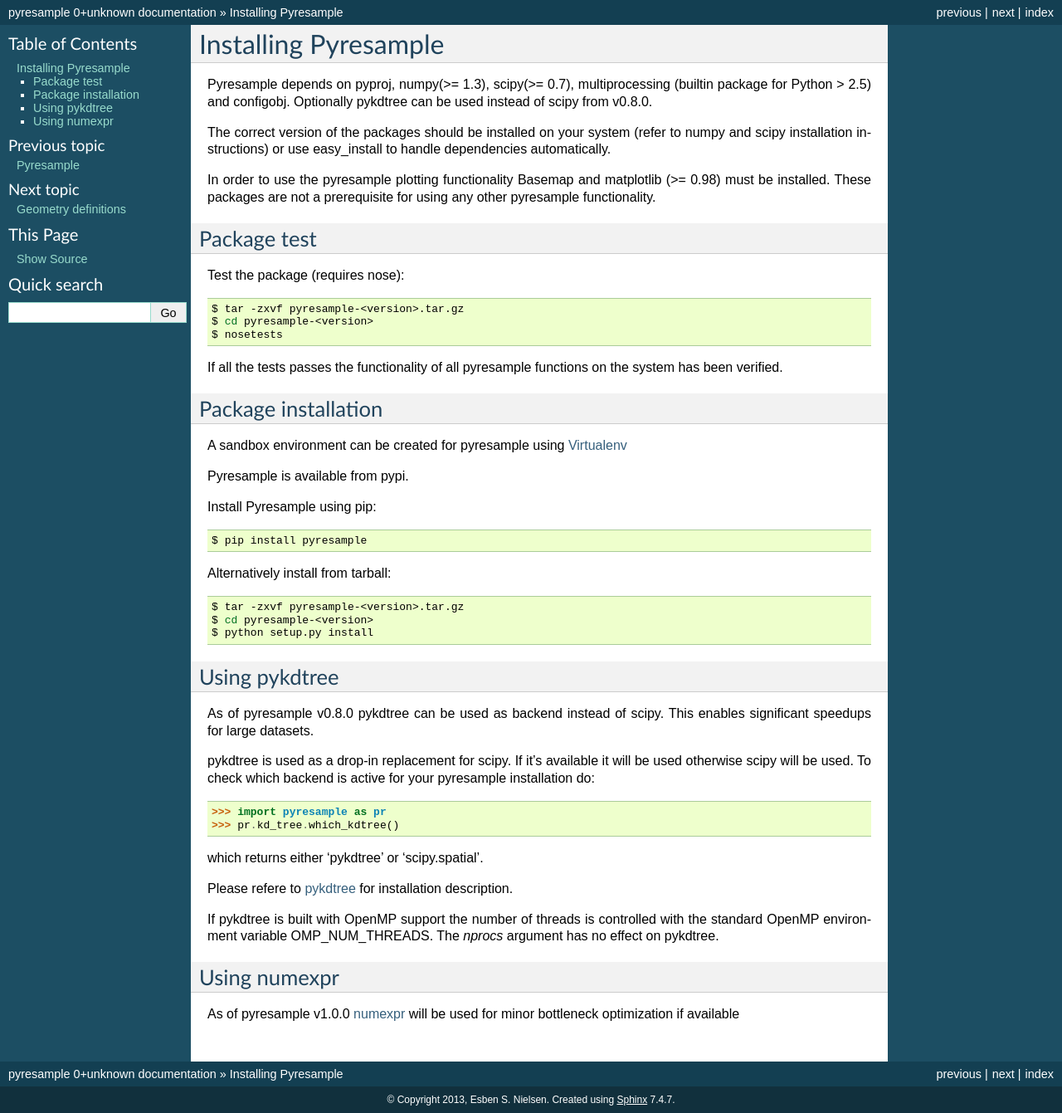
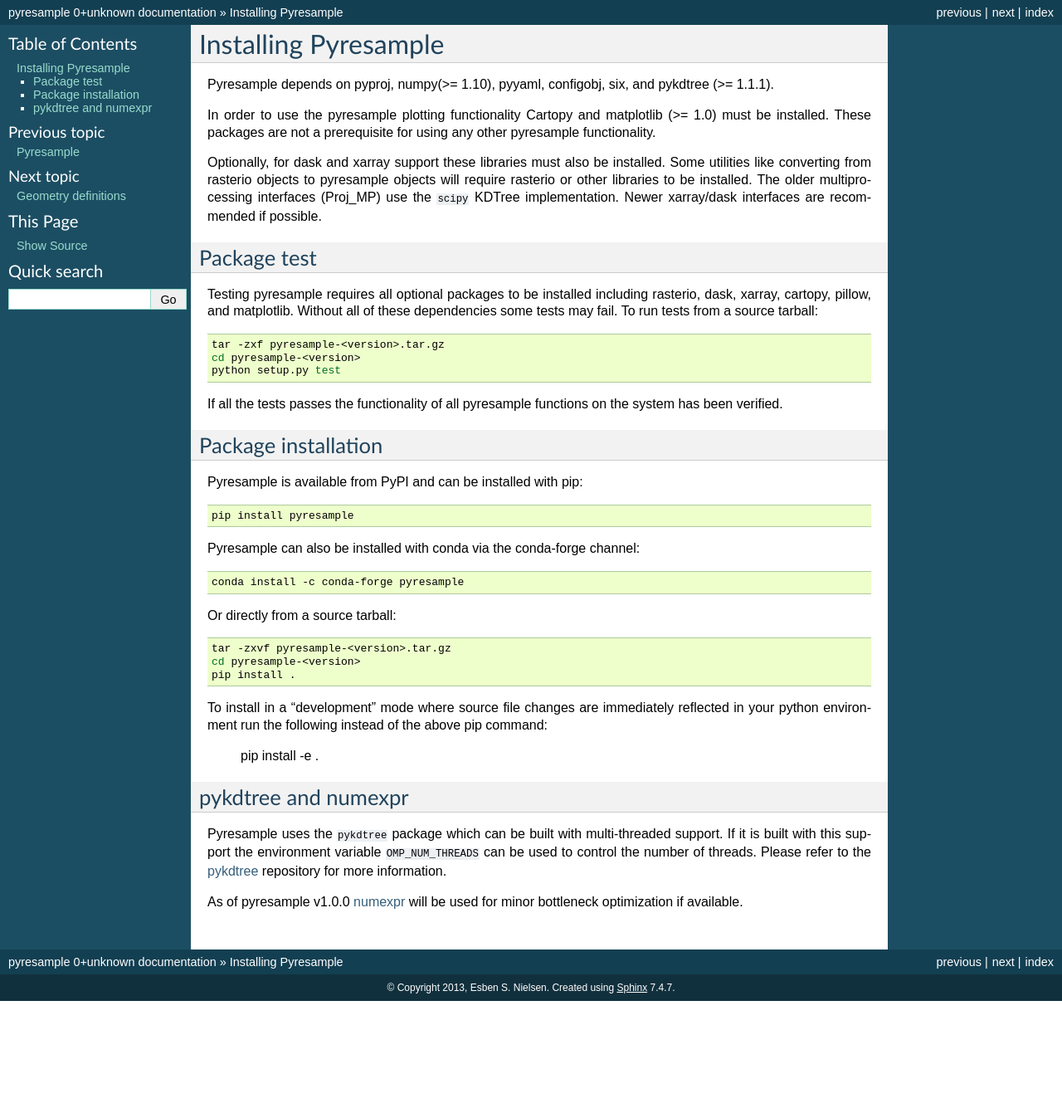
Before and after one commit to pytroll/pyresample, a Sphinx documentation site: the page built from docs/source/installation.rst, in a window 1280 px wide. Shown: the whole page at 83% size. Built offline with Sphinx 7.4.7, drawn with Linux system fonts in a browser that asks for light colours; after the commit the page ends 1206 px from its top, so only the background shows below that.

Commit message:
Update installation instructions to match current best practices

```diff
--- a/docs/source/conf.py
+++ b/docs/source/conf.py
@@ -37,8 +37,7 @@
 
 # If we are on read the docs then just mock external packages
 if os.environ.get("READTHEDOCS") == "True":
-    MOCK_MODULES = ['numpy', 'pykdtree', 'configobj', 'pyproj',
-                    'scipy', 'scipy.spatial', 'pyresample.ewa']
+    MOCK_MODULES = ['numpy', 'pykdtree', 'configobj', 'pyproj', 'pyresample.ewa']
     for mod_name in MOCK_MODULES:
         sys.modules[mod_name] = Mock()
 
--- a/docs/source/installation.rst
+++ b/docs/source/installation.rst
@@ -1,69 +1,73 @@
 Installing Pyresample
 =====================
-Pyresample depends on pyproj, numpy(>= 1.3), scipy(>= 0.7), multiprocessing
-(builtin package for Python > 2.5) and configobj. Optionally pykdtree can be used instead of scipy from v0.8.0.
 
-The correct version of the packages should be installed on your system
-(refer to numpy and scipy installation instructions) or use easy_install to handle dependencies automatically.
+Pyresample depends on pyproj, numpy(>= 1.10), pyyaml, configobj, six, and pykdtree (>= 1.1.1).
 
-In order to use the pyresample plotting functionality Basemap and matplotlib (>= 0.98) must be installed.
+In order to use the pyresample plotting functionality Cartopy and matplotlib (>= 1.0) must be installed.
 These packages are not a prerequisite for using any other pyresample functionality.
+
+Optionally, for dask and xarray support these libraries must also be installed.
+Some utilities like converting from rasterio objects to pyresample objects
+will require rasterio or other libraries to be installed. The older
+multiprocessing interfaces (Proj_MP) use the ``scipy`` KDTree implementation.
+Newer xarray/dask interfaces are recommended if possible.
 
 Package test
 ************
-Test the package (requires nose):
+
+Testing pyresample requires all optional packages to be installed including
+rasterio, dask, xarray, cartopy, pillow, and matplotlib. Without all of these
+dependencies some tests may fail.
+To run tests from a source tarball:
 
 .. code-block:: bash
 
-	$ tar -zxvf pyresample-<version>.tar.gz
-	$ cd pyresample-<version>
-	$ nosetests
+    tar -zxf pyresample-<version>.tar.gz
+    cd pyresample-<version>
+    python setup.py test
 
 If all the tests passes the functionality of all pyresample functions on the system has been verified.
 
 Package installation
 ********************
-A sandbox environment can be created for pyresample using `Virtualenv <http://pypi.python.org/pypi/virtualenv>`_
 
-Pyresample is available from pypi.
-
-Install Pyresample using pip:
+Pyresample is available from PyPI and can be installed with pip:
 
 .. code-block:: bash
 
-	$ pip install pyresample
+    pip install pyresample
 
-Alternatively install from tarball:
+Pyresample can also be installed with conda via the conda-forge channel:
 
 .. code-block:: bash
 
-	$ tar -zxvf pyresample-<version>.tar.gz
-	$ cd pyresample-<version>
-	$ python setup.py install
+    conda install -c conda-forge pyresample
 
-Using pykdtree
-**************
+Or directly from a source tarball:
 
-As of pyresample v0.8.0 pykdtree can be used as backend instead of scipy.
-This enables significant speedups for large datasets.
+.. code-block:: bash
 
-pykdtree is used as a drop-in replacement for scipy. If it's available it will be used otherwise scipy will be used.
-To check which backend is active for your pyresample installation do:
+    tar -zxvf pyresample-<version>.tar.gz
+    cd pyresample-<version>
+    pip install .
 
- >>> import pyresample as pr
- >>> pr.kd_tree.which_kdtree()
+To install in a "development" mode where source file changes are immediately
+reflected in your python environment run the following instead of the above
+pip command:
 
-which returns either 'pykdtree' or 'scipy.spatial'.
+    pip install -e .
 
-Please refere to pykdtree_ for installation description.
 
-If pykdtree is built with OpenMP support the number of threads is controlled with the standard OpenMP environment variable OMP_NUM_THREADS.
-The *nprocs* argument has no effect on pykdtree.
+pykdtree and numexpr
+********************
 
-Using numexpr
-*************
+Pyresample uses the ``pykdtree`` package which can be built with
+multi-threaded support. If it is built with this support the environment
+variable ``OMP_NUM_THREADS`` can be used to control the number of threads.
+Please refer to the pykdtree_ repository for more information.
 
-As of pyresample v1.0.0 numexpr_ will be used for minor bottleneck optimization if available
+As of pyresample v1.0.0 numexpr_ will be used for minor bottleneck
+optimization if available.
 
 .. _pykdtree: https://github.com/storpipfugl/pykdtree
 .. _numexpr: https://code.google.com/p/numexpr/
--- a/docs/source/swath.rst
+++ b/docs/source/swath.rst
@@ -246,11 +246,6 @@
 ********************
 Whenever a resampling function takes the keyword argument **segments** the number of segments to split the resampling process in can be specified. This affects the memory footprint of pyresample. If the value of **segments** is left to default pyresample will estimate the number of segments to use.
 
-Speedup using pykdtree
-**********************
-
-pykdtree can be used instead of scipy to gain significant speedup for large datasets. See :ref:`multi`.
-
 pyresample.bilinear
 -------------------
 
--- a/setup.py
+++ b/setup.py
@@ -16,6 +16,7 @@
 # with this program.  If not, see <http://www.gnu.org/licenses/>.
 
 # workaround python bug: http://bugs.python.org/issue15881#msg170215
+# remove when python 2 support is dropped
 import multiprocessing  # noqa: F401
 import versioneer
 import os
@@ -32,12 +33,9 @@
                   'rasterio': ['rasterio'],
                   'dask': ['dask>=0.16.1']}
 
-test_requires = ['rasterio']
+test_requires = ['rasterio', 'dask', 'xarray', 'cartopy', 'pillow', 'matplotlib', 'scipy']
 if sys.version_info < (3, 3):
     test_requires.append('mock')
-if sys.version_info < (2, 6):
-    # multiprocessing is not in the standard library
-    requirements.append('multiprocessing')
 
 if sys.platform.startswith("win"):
     extra_compile_args = []
```
Also changed, not shown: 2 other files.
